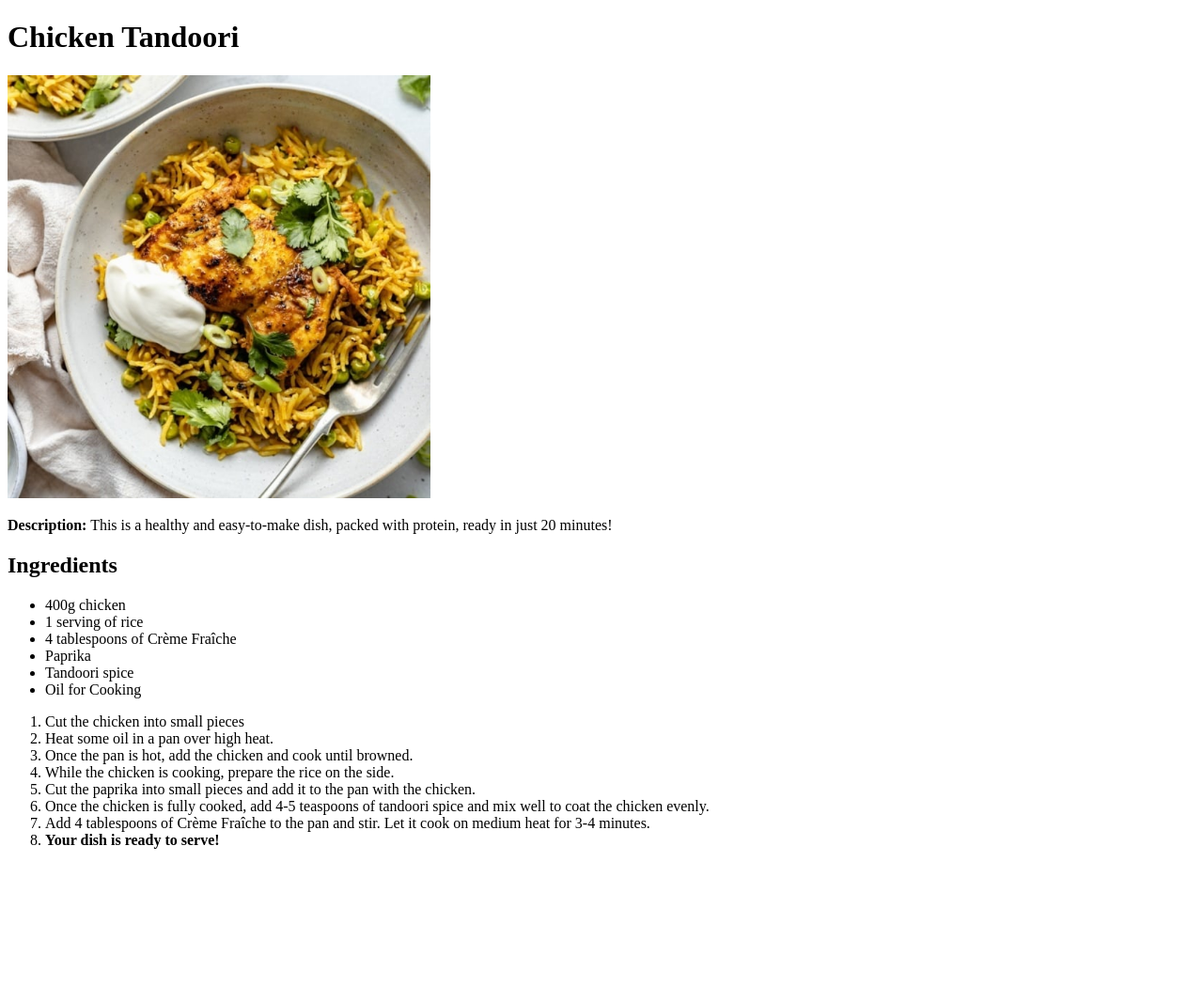
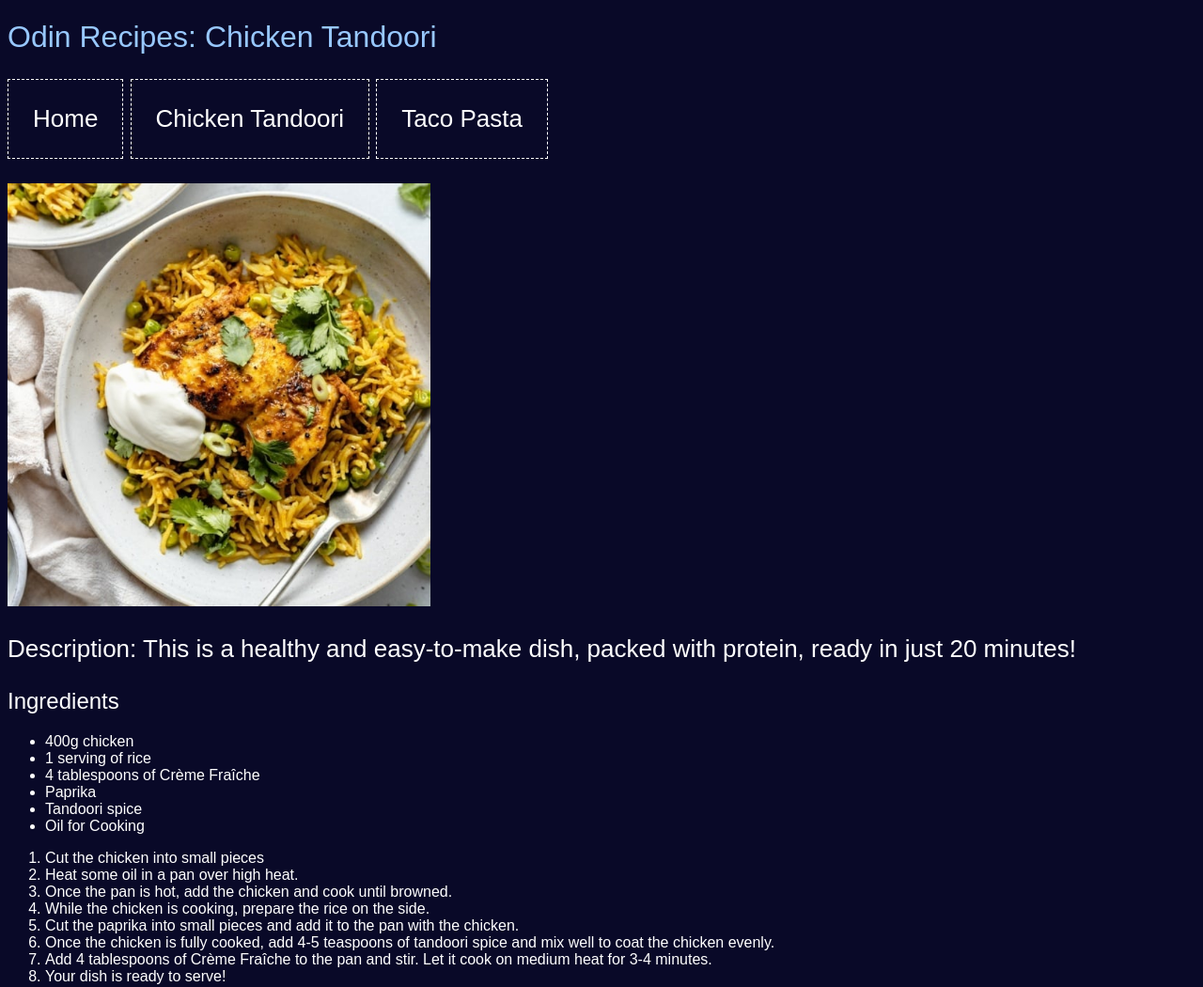
Before and after one commit to Andaar5/odin-recipes, a plain HTML site: page recipes/chickentandoori.html in a window 1280 px wide. Shown: the whole page at 94% size. Before the commit the page ends 919 px from the top, so only its background shows below. Drawn offline with Linux system fonts and the light colour scheme.

Commit message:
common navigation on all pages

```diff
--- a/recipes/chickentandoori.html
+++ b/recipes/chickentandoori.html
@@ -4,10 +4,16 @@
     <meta charset="UTF-8">
     <meta name="viewport" content="width=device-width, initial-scale=1.0">
     <title>Recipes</title>
+    <link rel="stylesheet" href="..\style.css">
 </head>
 <body>
-    <h1>Chicken Tandoori</h1>
-    <a href="../index.html"><img src="../images/chickentandoori.jpg" width="450" height="450"></a>
+    <h1>Odin Recipes: Chicken Tandoori</h1>
+    <p>
+        <a href="..\index.html">Home</a>
+        <a href="chickentandoori.html">Chicken Tandoori</a>
+        <a href="tacopasta.html">Taco Pasta</a>
+    </p>
+    <img src="../images/chickentandoori.jpg" width="450" height="450">
     <p><strong>Description:</strong> This is a healthy and easy-to-make dish, packed with protein, ready in just 20 minutes!</p>
     <h2>Ingredients</h2>
         <ul>
@@ -28,5 +34,6 @@
             <li>Add 4 tablespoons of Crème Fraîche to the pan and stir. Let it cook on medium heat for 3-4 minutes.</li>
             <li><strong>Your dish is ready to serve!</strong></li>
         </ol>
+
 </body>
 </html>
```
Also changed, not shown: index.html (+6 -4 lines), recipes/tacopasta.html (+8 -2 lines).
